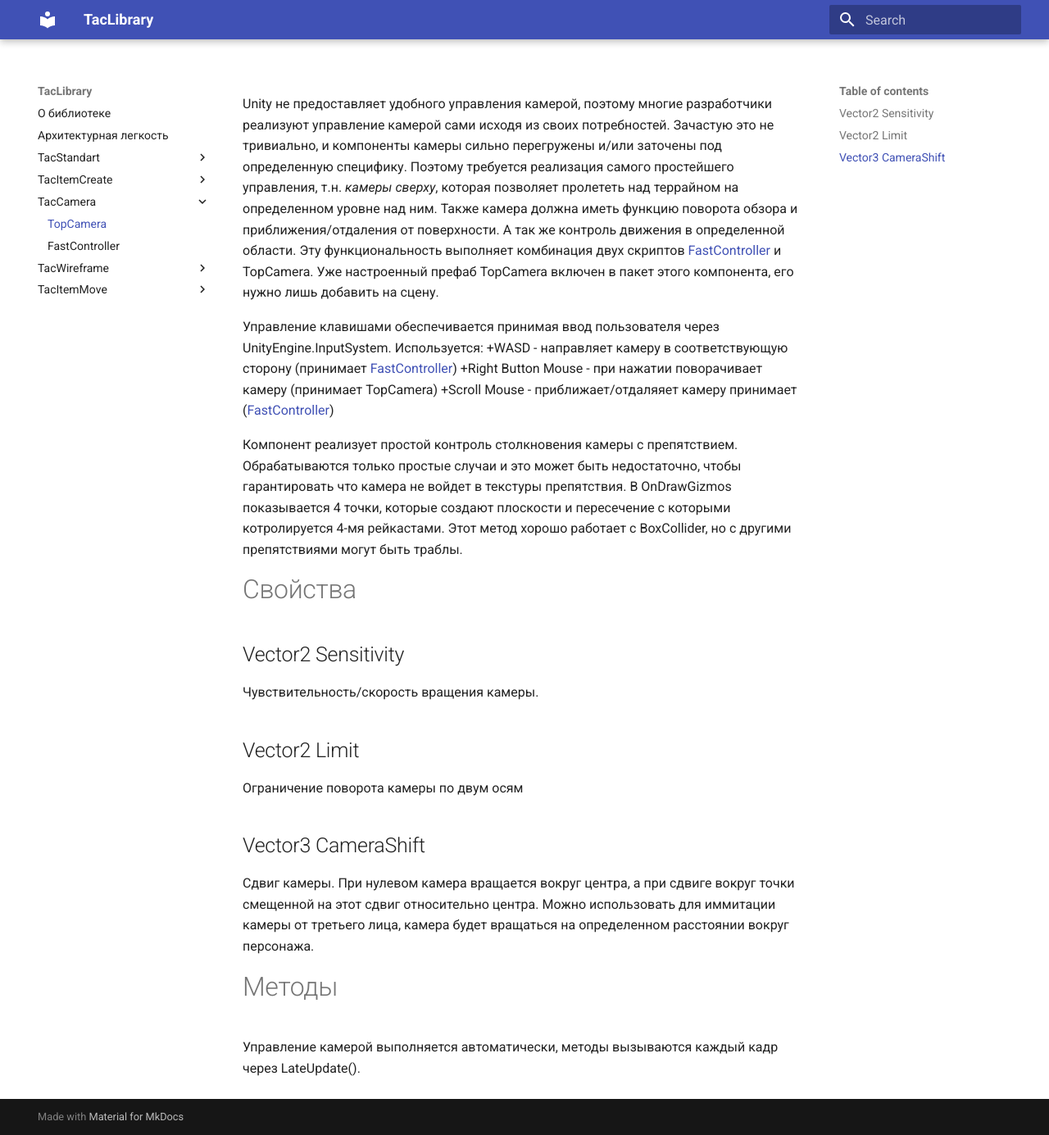
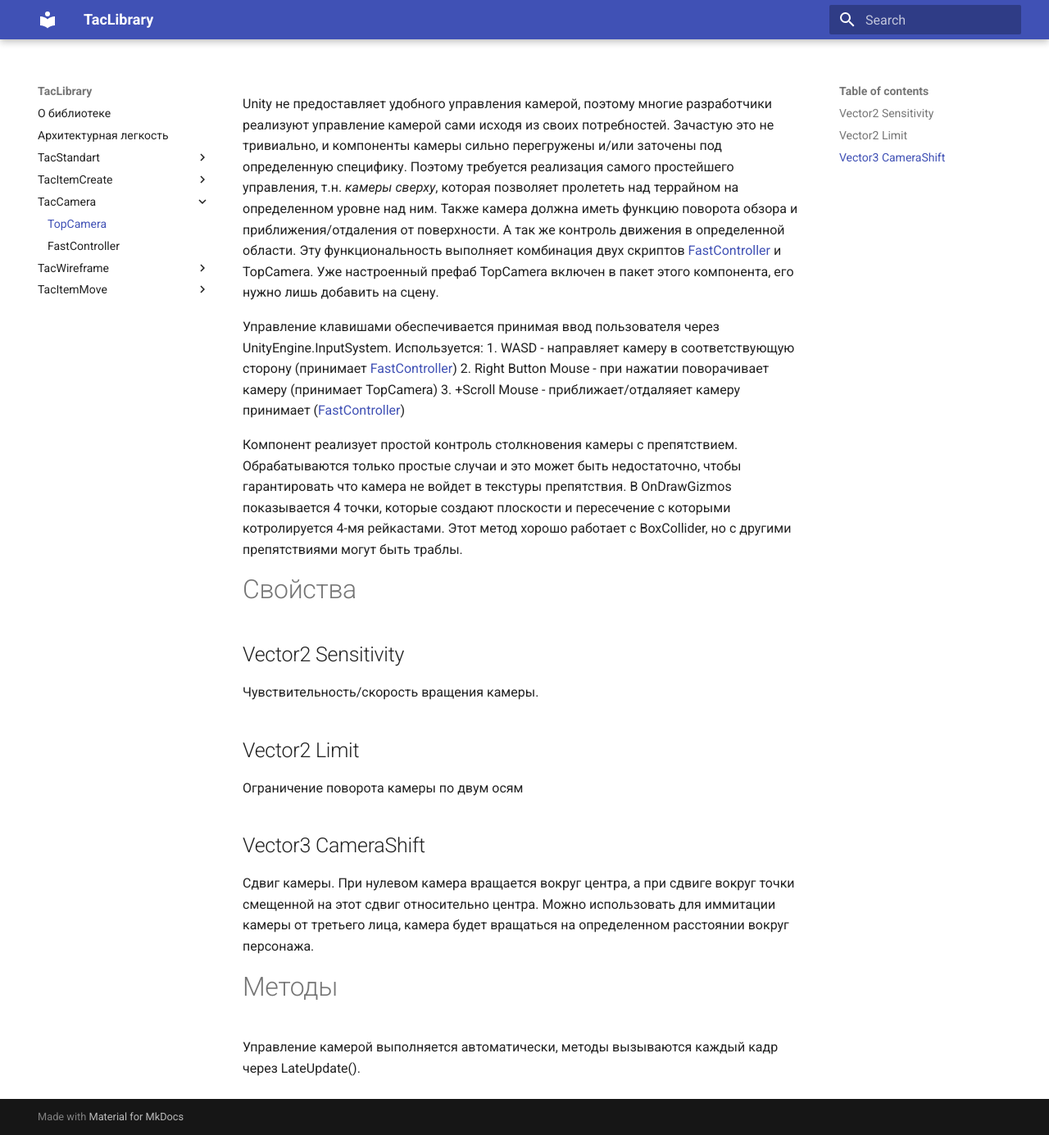
Before and after one commit to tac1402/TacBattleAI, an MkDocs documentation site: the page built from docs/TacCamera/TopCamera.md, in a window 1280 px wide and 1385 px high. Shown: the whole window at 82% size. Built offline with MkDocs 1.6.1 and Material for MkDocs 9.7.7, drawn with Linux system fonts in a browser that asks for light colours.

Commit message:
Update TopCamera.md

```diff
--- a/docs/TacCamera/TopCamera.md
+++ b/docs/TacCamera/TopCamera.md
@@ -4,9 +4,9 @@ title: TopCamera
 Unity не предоставляет удобного управления камерой, поэтому многие разработчики реализуют управление камерой сами исходя из своих потребностей. Зачастую это не тривиально, и компоненты камеры сильно перегружены и/или заточены под определенную специфику. Поэтому требуется реализация самого простейшего управления, т.н. _камеры сверху_, которая позволяет пролететь над террайном на определенном уровне над ним. Также камера должна иметь функцию поворота обзора и приближения/отдаления от поверхности. А так же контроль движения в определенной области. Эту функциональность выполняет комбинация двух скриптов [FastController](../../FastController.md) и TopCamera. Уже настроенный префаб TopCamera включен в пакет этого компонента, его нужно лишь добавить на сцену.
 
 Управление клавишами обеспечивается принимая ввод пользователя через UnityEngine.InputSystem. Используется:
-+WASD - направляет камеру в соответствующую сторону (принимает [FastController](../../FastController.md))
-+Right Button Mouse - при нажатии поворачивает камеру (принимает TopCamera)
-+Scroll Mouse - приближает/отдаляяет камеру принимает ([FastController](../../FastController.md))
+1. WASD - направляет камеру в соответствующую сторону (принимает [FastController](../../FastController.md))
+2. Right Button Mouse - при нажатии поворачивает камеру (принимает TopCamera)
+3. +Scroll Mouse - приближает/отдаляяет камеру принимает ([FastController](../../FastController.md))
 
 Компонент реализует простой контроль столкновения камеры с препятствием. Обрабатываются только простые случаи и это может быть недостаточно, чтобы гарантировать что камера не войдет в текстуры препятствия. В OnDrawGizmos показывается 4 точки, которые создают плоскости и пересечение с которыми котролируется 4-мя рейкастами. Этот метод хорошо работает с BoxCollider, но с другими препятствиями могут быть траблы.
 
```
